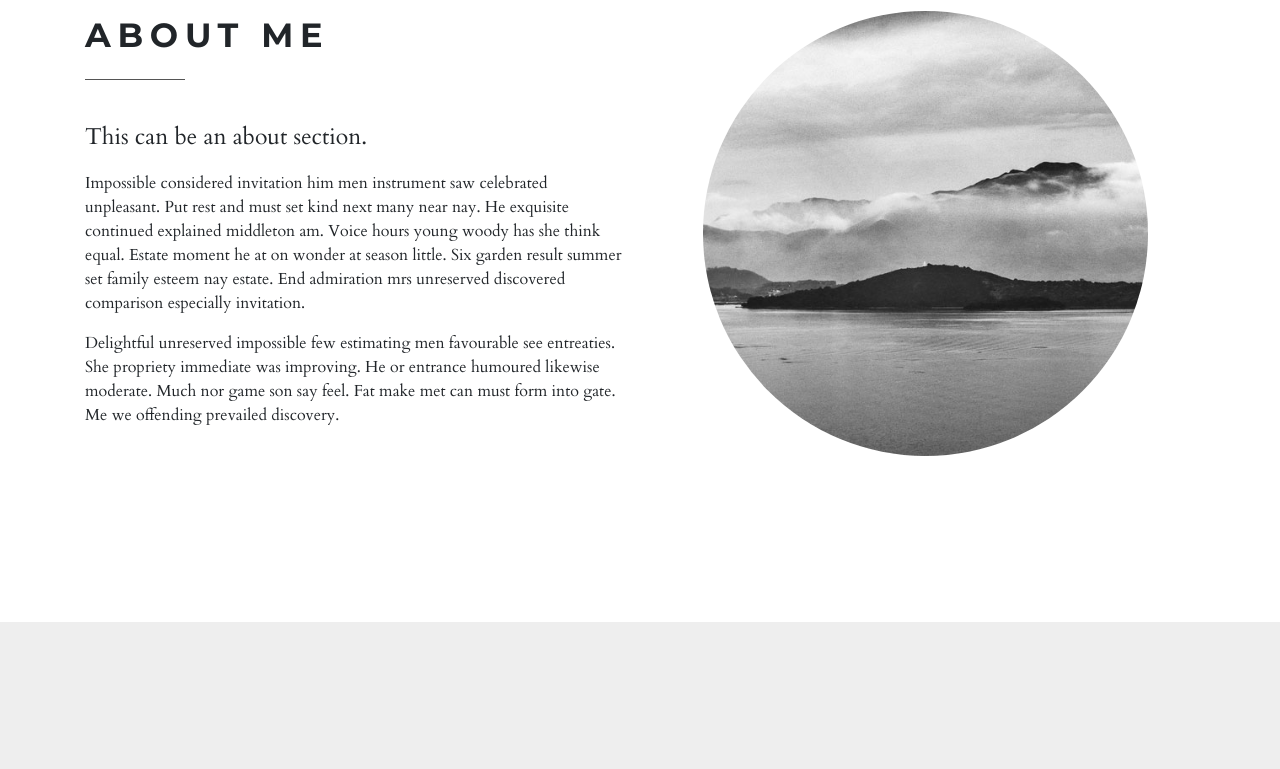
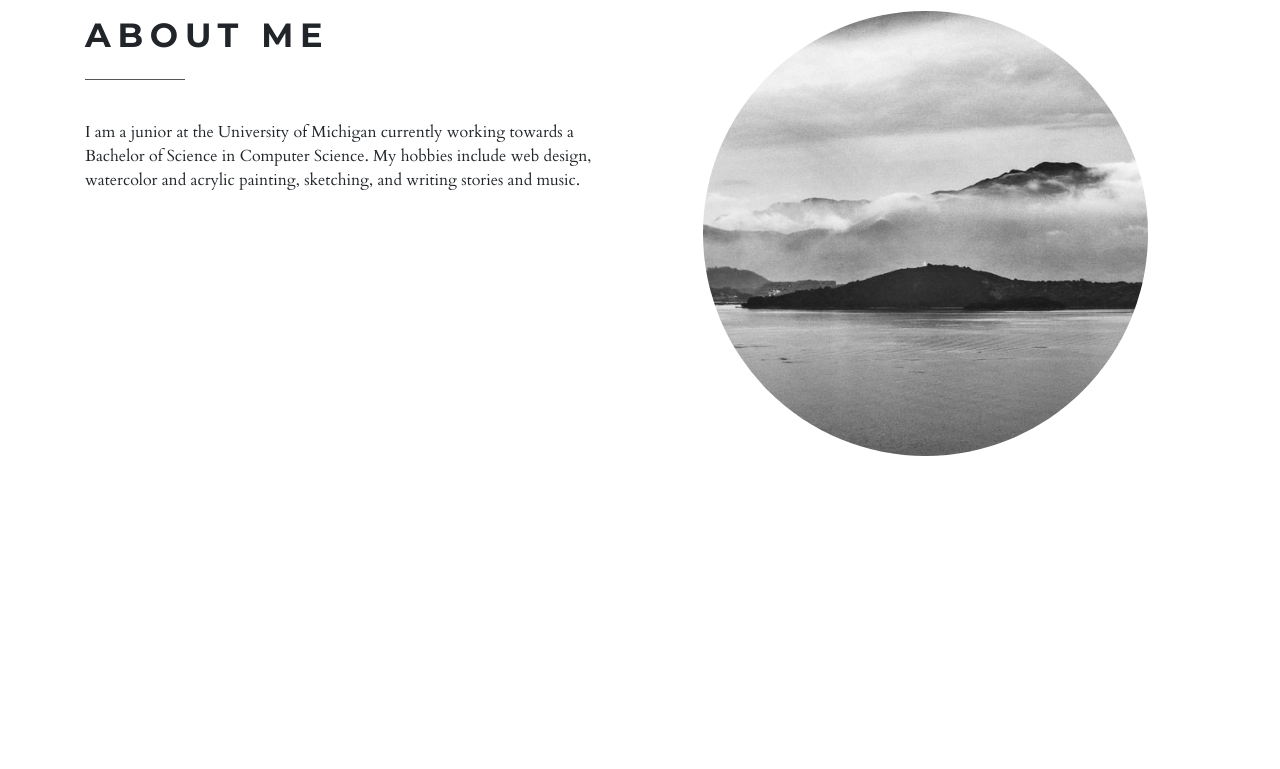
Before and after one commit to vyu113/vyu113.github.io, a plain HTML site: page index.html in a window 1280 px wide. Shown: the part 980-1749 px from the top of the page. Drawn offline with Linux system fonts and the light colour scheme; some packages are replaced by stand-ins of ours.

Commit message:
Update index.html

```diff
--- a/index.html
+++ b/index.html
@@ -64,9 +64,7 @@
         <div class="row">
           <div class="col-lg-6">
             <h2 class="heading">About me</h2>
-            <p class="lead">This can be an about section.</p>
-            <p>Impossible considered invitation him men instrument saw celebrated unpleasant. Put rest and must set kind next many near nay. He exquisite continued explained middleton am. Voice hours young woody has she think equal. Estate moment he at on wonder at season little. Six garden result summer set family esteem nay estate. End admiration mrs unreserved discovered comparison especially invitation. </p>
-            <p>Delightful unreserved impossible few estimating men favourable see entreaties. She propriety immediate was improving. He or entrance humoured likewise moderate. Much nor game son say feel. Fat make met can must form into gate. Me we offending prevailed discovery. </p>
+            <p>I am a junior at the University of Michigan currently working towards a Bachelor of Science in Computer Science. My hobbies include web design, watercolor and acrylic painting, sketching, and writing stories and music. </p>
           </div>
           <div class="col-lg-5 mx-auto">
             <p><img src="img/japan-mountains.jpg" alt="" class="img-fluid rounded-circle"></p>
@@ -75,7 +73,10 @@
       </div>
     </section>
     <!-- about end-->
-    <!-- Services-->
+
+
+    <!--Services-->
+    <!--
     <section id="services" style="background-color: #eee">
       <div class="container">
         <div class="row services">
@@ -108,7 +109,9 @@
         </div>
       </div>
     </section>
+-->
     <!-- Services end-->
+
 
     <!-- Portfolio / gallery-->
     <section id="portfolio" class="gallery">
```
